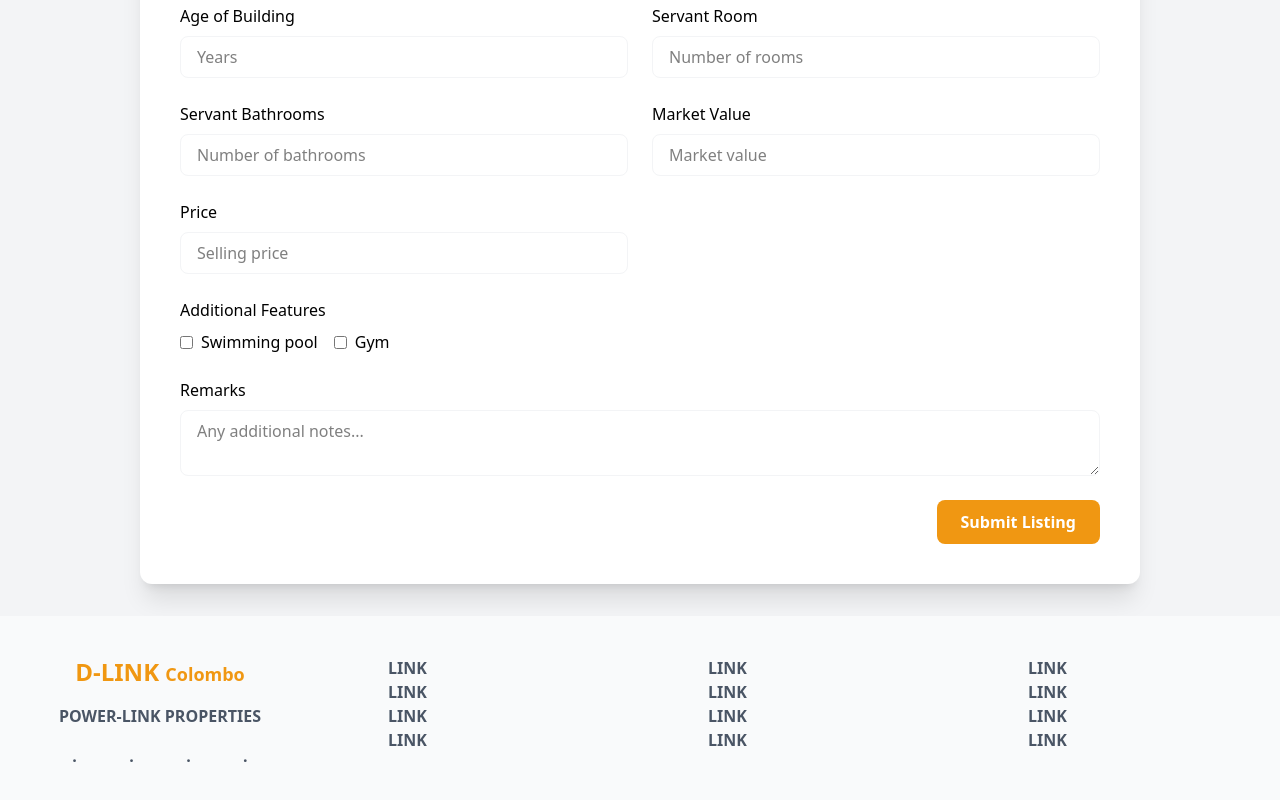
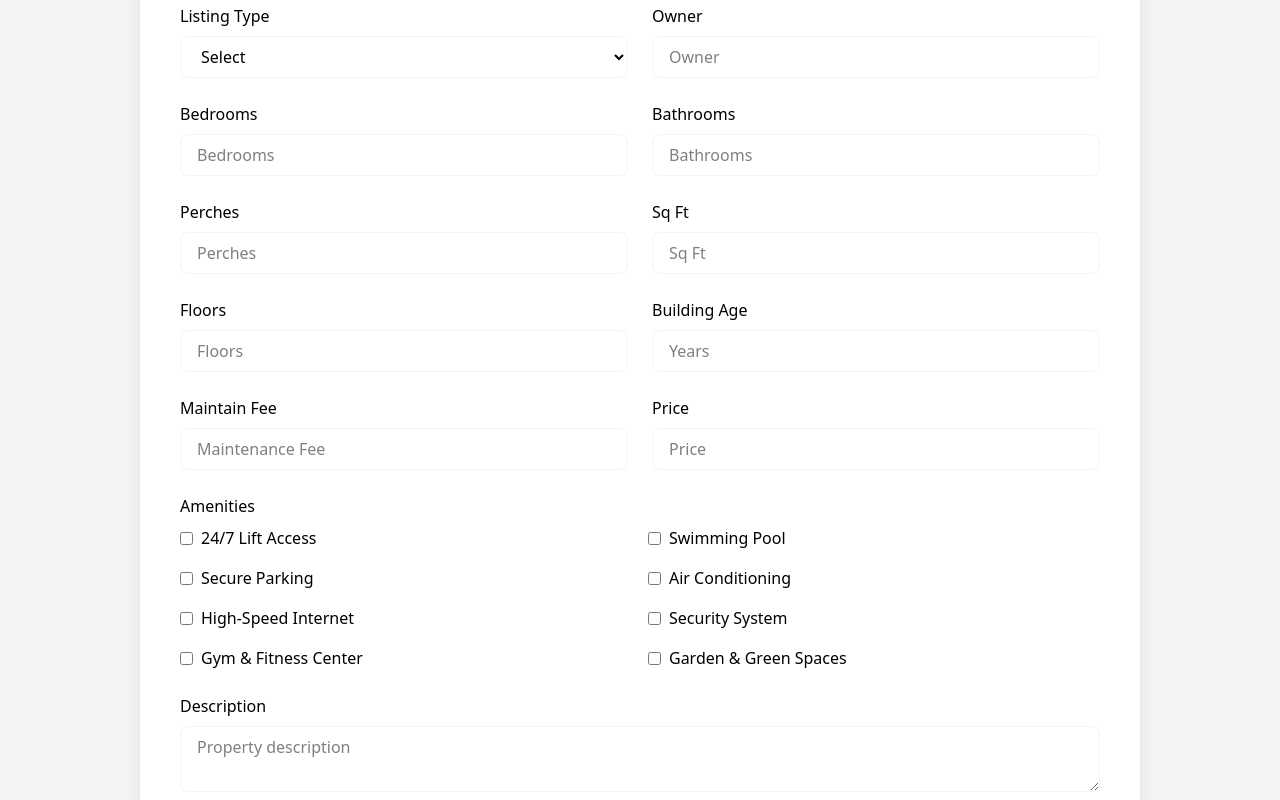
Before and after one commit to reshamsu/DLink-REACT, a React (Vite) app in the folder dlink-frontend/: page /listing/add-listing in a window 1280 px wide. Shown: the part 440-1240 px from the top of the page. Built offline with nearby package versions, Linux system fonts and the light colour scheme.

Commit message:
Supabase DB and Input Updates

```diff
--- a/dlink-frontend/package.json
+++ b/dlink-frontend/package.json
@@ -11,7 +11,7 @@
   },
   "dependencies": {
     "@react-google-maps/api": "^2.20.7",
-    "@supabase/supabase-js": "^2.54.0",
+    "@supabase/supabase-js": "^2.55.0",
     "@tailwindcss/vite": "^4.1.11",
     "framer-motion": "^12.23.6",
     "leaflet": "^1.9.4",
--- a/dlink-frontend/src/components/homepage/Listings.jsx
+++ b/dlink-frontend/src/components/homepage/Listings.jsx
@@ -2,6 +2,7 @@ import React from "react";
 import Property from "../../assets/property.jpg";
 import { motion } from "framer-motion";
 import { Link } from "react-router-dom";
+import supabase from "../../config/supabaseClient"
 
 const listingsData = [
   {
@@ -86,7 +87,6 @@ const listingsData = [
   },
 ];
 
-// Split listings into rows (5 cards per row for xl:grid-cols-5)
 const chunkIntoRows = (arr, size) =>
   Array.from({ length: Math.ceil(arr.length / size) }, (_, i) =>
     arr.slice(i * size, i * size + size)
@@ -108,7 +108,6 @@ const rowVariants = {
 const Listings = () => {
   const rows = chunkIntoRows(listingsData, 5);
 
-  // 🆕 Scroll to top function
   const scrollToTop = () => {
     window.scrollTo({ top: 0, behavior: "smooth" });
   };
@@ -133,7 +132,7 @@ const Listings = () => {
       {rows.map((row, rowIndex) => (
         <motion.div
           key={rowIndex}
-          custom={rows.length - rowIndex - 1} // reverse order for bottom-to-top
+          custom={rows.length - rowIndex - 1}
           initial="hidden"
           whileInView="visible"
           viewport={{ once: true, amount: 0.2 }}
@@ -154,7 +153,6 @@ const Listings = () => {
                 <div className="absolute inset-0 bg-black opacity-20 group-hover:opacity-30 transition-opacity duration-600"></div>
               </div>
               <div className="p-4">
-                {/* 🆕 Added onClick to scroll to top */}
                 <Link
                   to="/property/listing"
                   onClick={scrollToTop}
--- /dev/null
+++ b/dlink-frontend/src/config/supabaseClient.js
@@ -0,0 +1,8 @@
+import { createClient } from "@supabase/supabase-js";
+
+const supabaseUrl = import.meta.env.VITE_SUPABASE_URL;
+const supabaseAnonKey = import.meta.env.VITE_SUPABASE_KEY;
+
+export const supabase = createClient(supabaseUrl, supabaseAnonKey);
+
+export default supabase;
--- a/dlink-frontend/src/pages/AddListing.jsx
+++ b/dlink-frontend/src/pages/AddListing.jsx
@@ -1,34 +1,55 @@
 import React, { useState } from "react";
+// import { supabase } from "../../config/supabaseClient";
 
 const PropertyForm = () => {
   const [formData, setFormData] = useState({
-    propertyType: "",
+    property_title: "",
+    property_type: "",
+    listing_type: "", // ✅ rent or sale
     city: "",
     location: "",
+    owner: "",
+    description: "",
     bedrooms: "",
+    bathrooms: "",
     perches: "",
+    per_perch: "",
     sqft: "",
-    floor: "",
-    ageOfBuilding: "",
-    servantRoom: "",
-    servantBathrooms: "",
-    marketValue: "",
+    floors: "",
+    building_age: "",
+    maintain_fee: "",
     price: "",
-    features: [],
+    amenities: [], // ✅ updated with more
     remarks: "",
+    status: false,
   });
 
-  const featuresList = ["Swimming pool", "Gym"];
+  // ✅ Updated features list based on your screenshot
+  const featuresList = [
+    "24/7 Lift Access",
+    "Swimming Pool",
+    "Secure Parking",
+    "Air Conditioning",
+    "High-Speed Internet",
+    "Security System",
+    "Gym & Fitness Center",
+    "Garden & Green Spaces",
+  ];
 
   const handleChange = (e) => {
     const { name, value, type, checked } = e.target;
 
-    if (type === "checkbox") {
+    if (type === "checkbox" && name === "amenities") {
       setFormData((prev) => ({
         ...prev,
-        features: checked
-          ? [...prev.features, value]
-          : prev.features.filter((f) => f !== value),
+        amenities: checked
+          ? [...prev.amenities, value]
+          : prev.amenities.filter((f) => f !== value),
+      }));
+    } else if (type === "checkbox") {
+      setFormData((prev) => ({
+        ...prev,
+        [name]: checked,
       }));
     } else {
       setFormData((prev) => ({
@@ -38,10 +59,18 @@ const PropertyForm = () => {
     }
   };
 
-  const handleSubmit = (e) => {
+  const handleSubmit = async (e) => {
     e.preventDefault();
-    console.log("Form Data:", formData);
-    alert("Form submitted! Check console for details.");
+
+    const { data, error } = await supabase.from("Listings").insert([formData]);
+
+    if (error) {
+      console.error("Error inserting listing:", error);
+      alert("Failed to submit listing.");
+    } else {
+      console.log("Inserted listing:", data);
+      alert("Listing submitted successfully!");
+    }
   };
 
   return (
@@ -59,12 +88,26 @@ const PropertyForm = () => {
             onSubmit={handleSubmit}
             className="grid grid-cols-1 md:grid-cols-2 gap-6 pt-8"
           >
+            {/* Title */}
+            <div className="flex flex-col gap-2">
+              <label>Property Title</label>
+              <input
+                type="text"
+                name="property_title"
+                value={formData.property_title}
+                onChange={handleChange}
+                placeholder="Property Title"
+                className="py-2 px-4 border border-gray-100 rounded-lg"
+                required
+              />
+            </div>
+
             {/* Property Type */}
             <div className="flex flex-col gap-2">
               <label>Property Type</label>
               <select
-                name="propertyType"
-                value={formData.propertyType}
+                name="property_type"
+                value={formData.property_type}
                 onChange={handleChange}
                 className="py-2 px-4 border border-gray-100 rounded-lg"
                 required
@@ -107,6 +150,35 @@ const PropertyForm = () => {
               />
             </div>
 
+            {/* Listing Type (Rent or Sale) */}
+            <div className="flex flex-col gap-2">
+              <label>Listing Type</label>
+              <select
+                name="listing_type"
+                value={formData.listing_type}
+                onChange={handleChange}
+                className="py-2 px-4 border border-gray-100 rounded-lg"
+                required
+              >
+                <option value="">Select</option>
+                <option value="rent">Rent</option>
+                <option value="sale">Sale</option>
+              </select>
+            </div>
+
+            {/* Owner */}
+            <div className="flex flex-col gap-2">
+              <label>Owner</label>
+              <input
+                type="text"
+                name="owner"
+                value={formData.owner}
+                onChange={handleChange}
+                placeholder="Owner"
+                className="py-2 px-4 border border-gray-100 rounded-lg"
+              />
+            </div>
+
             {/* Bedrooms */}
             <div className="flex flex-col gap-2">
               <label>Bedrooms</label>
@@ -115,13 +187,25 @@ const PropertyForm = () => {
                 name="bedrooms"
                 value={formData.bedrooms}
                 onChange={handleChange}
-                placeholder="Number of bedrooms"
+                placeholder="Bedrooms"
                 className="py-2 px-4 border border-gray-100 rounded-lg"
               />
             </div>
 
-            {/* Conditional: Perches (House) */}
-            {formData.propertyType === "House" && (
+            {/* Bathrooms */}
+            <div className="flex flex-col gap-2">
+              <label>Bathrooms</label>
+              <input
+                type="number"
+                name="bathrooms"
+                value={formData.bathrooms}
+                onChange={handleChange}
+                placeholder="Bathrooms"
+                className="py-2 px-4 border border-gray-100 rounded-lg"
+              />
+            </div>
+
+            {/* Perches */}
             <div className="flex flex-col gap-2">
               <label>Perches</label>
               <input
@@ -133,85 +217,55 @@ const PropertyForm = () => {
                 className="py-2 px-4 border border-gray-100 rounded-lg"
               />
             </div>
-            )}
 
-            {/* Conditional: Sqft + Floor (Apartment) */}
-            {formData.propertyType === "Apartment" && (
-              <>
+            {/* Sq Ft */}
             <div className="flex flex-col gap-2">
-                  <label>Sq ft</label>
+              <label>Sq Ft</label>
               <input
                 type="number"
                 name="sqft"
                 value={formData.sqft}
                 onChange={handleChange}
-                    placeholder="Sq ft"
+                placeholder="Sq Ft"
                 className="py-2 px-4 border border-gray-100 rounded-lg"
               />
             </div>
 
+            {/* Floors */}
             <div className="flex flex-col gap-2">
-                  <label>Floor</label>
+              <label>Floors</label>
               <input
                 type="number"
-                    name="floor"
-                    value={formData.floor}
+                name="floors"
+                value={formData.floors}
                 onChange={handleChange}
-                    placeholder="Floor"
+                placeholder="Floors"
                 className="py-2 px-4 border border-gray-100 rounded-lg"
               />
             </div>
-              </>
-            )}
 
-            {/* Age of Building */}
+            {/* Building Age */}
             <div className="flex flex-col gap-2">
-              <label>Age of Building</label>
+              <label>Building Age</label>
               <input
                 type="number"
-                name="ageOfBuilding"
-                value={formData.ageOfBuilding}
+                name="building_age"
+                value={formData.building_age}
                 onChange={handleChange}
                 placeholder="Years"
                 className="py-2 px-4 border border-gray-100 rounded-lg"
               />
             </div>
 
-            {/* Servant Room */}
+            {/* Maintain Fee */}
             <div className="flex flex-col gap-2">
-              <label>Servant Room</label>
+              <label>Maintain Fee</label>
               <input
-                type="number"
-                name="servantRoom"
-                value={formData.servantRoom}
+                type="text"
+                name="maintain_fee"
+                value={formData.maintain_fee}
                 onChange={handleChange}
-                placeholder="Number of rooms"
-                className="py-2 px-4 border border-gray-100 rounded-lg"
-              />
-            </div>
-
-            {/* Servant Bathrooms */}
-            <div className="flex flex-col gap-2">
-              <label>Servant Bathrooms</label>
-              <input
-                type="number"
-                name="servantBathrooms"
-                value={formData.servantBathrooms}
-                onChange={handleChange}
-                placeholder="Number of bathrooms"
-                className="py-2 px-4 border border-gray-100 rounded-lg"
-              />
-            </div>
-
-            {/* Market Value */}
-            <div className="flex flex-col gap-2">
-              <label>Market Value</label>
-              <input
-                type="number"
-                name="marketValue"
-                value={formData.marketValue}
-                onChange={handleChange}
-                placeholder="Market value"
+                placeholder="Maintenance Fee"
                 className="py-2 px-4 border border-gray-100 rounded-lg"
               />
             </div>
@@ -224,27 +278,40 @@ const PropertyForm = () => {
                 name="price"
                 value={formData.price}
                 onChange={handleChange}
-                placeholder="Selling price"
+                placeholder="Price"
                 className="py-2 px-4 border border-gray-100 rounded-lg"
               />
             </div>
 
-            {/* Features */}
+            {/* Amenities */}
             <div className="flex flex-col md:col-span-2 gap-2">
-              <label>Additional Features</label>
-              <div className="flex gap-4">
+              <label>Amenities</label>
+              <div className="grid grid-cols-2 gap-4">
                 {featuresList.map((feature) => (
                   <label key={feature} className="flex items-center gap-2">
                     <input
                       type="checkbox"
+                      name="amenities"
                       value={feature}
-                      checked={formData.features.includes(feature)}
+                      checked={formData.amenities.includes(feature)}
                       onChange={handleChange}
                     />
                     {feature}
                   </label>
                 ))}
               </div>
+            </div>
+
+            {/* Description */}
+            <div className="flex flex-col md:col-span-2 gap-2">
+              <label>Description</label>
+              <textarea
+                name="description"
+                value={formData.description}
+                onChange={handleChange}
+                placeholder="Property description"
+                className="py-2 px-4 border border-gray-100 rounded-lg"
+              />
             </div>
 
             {/* Remarks */}
```
Also changed, not shown: dlink-frontend/src/supabaseClient.js (deleted, +0 -7 lines), 2 other files (tests, documents, lock files or other folders). Lines whose indentation alone changed are shown as unchanged.
